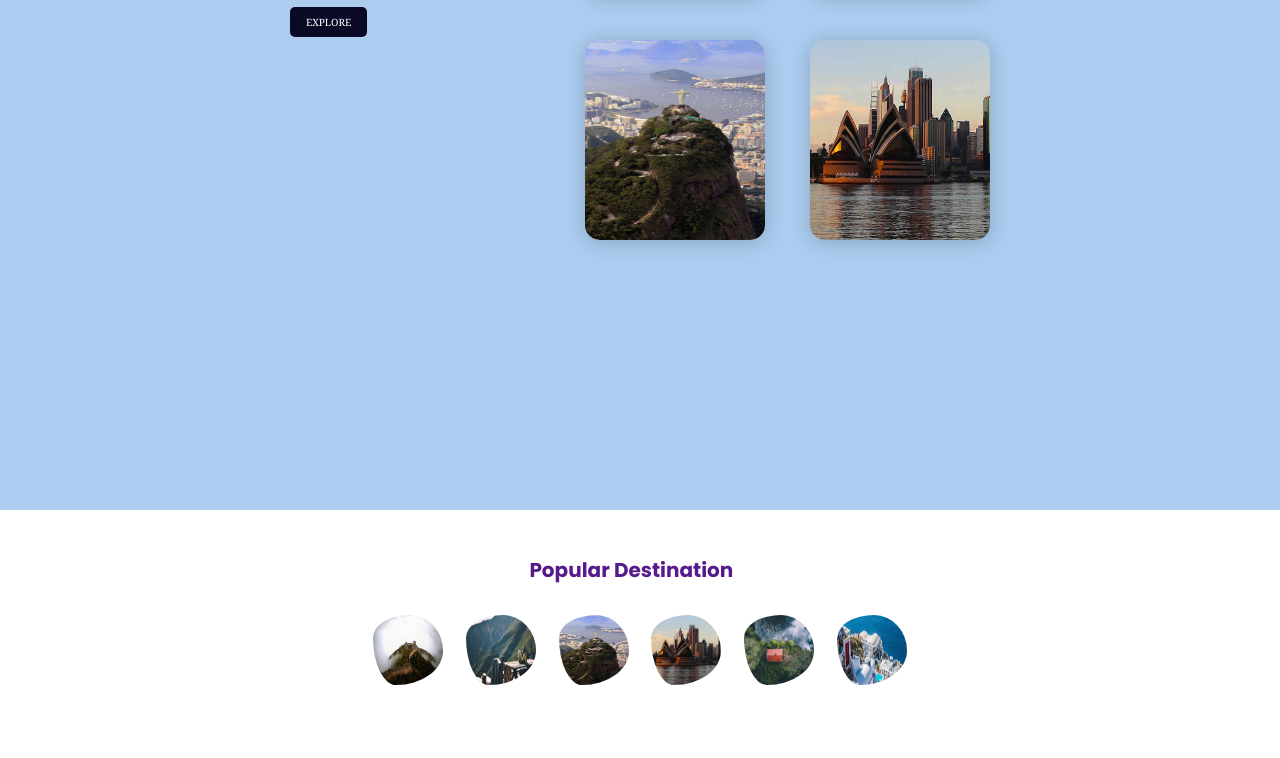
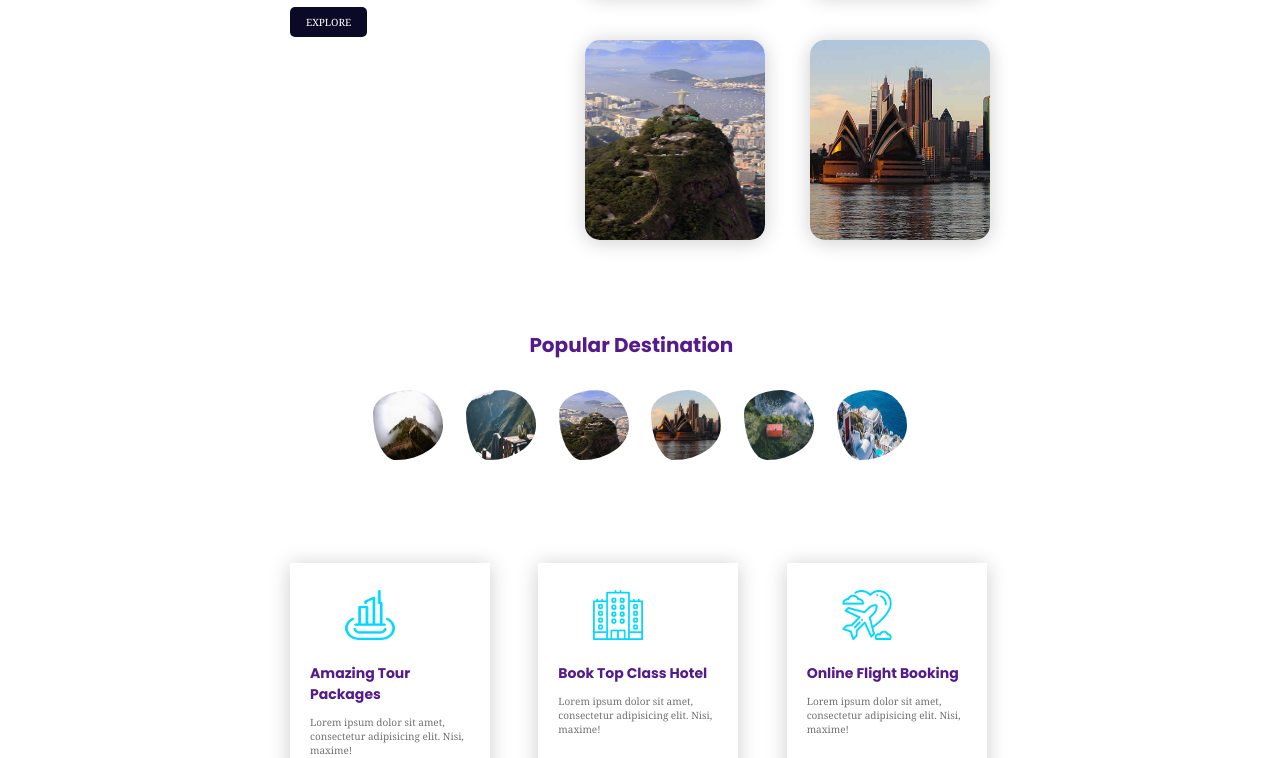
Before and after one commit to sahilpareek/sahara.github.io, a plain HTML site: page index.html in a window 1280 px wide. Shown: the part 290-1048 px from the top of the page. Drawn offline with Linux system fonts and the light colour scheme.

Commit message:
Update style.css

```diff
--- a/style.css
+++ b/style.css
@@ -264,10 +264,7 @@ h1 {
 }
 
 /* ======================*/
-.section-hero {
-  height: 100vh;
-  background-color: #accdf0;
-}
+
 
 .section-hero-data {
   margin-top: 11rem;
```
